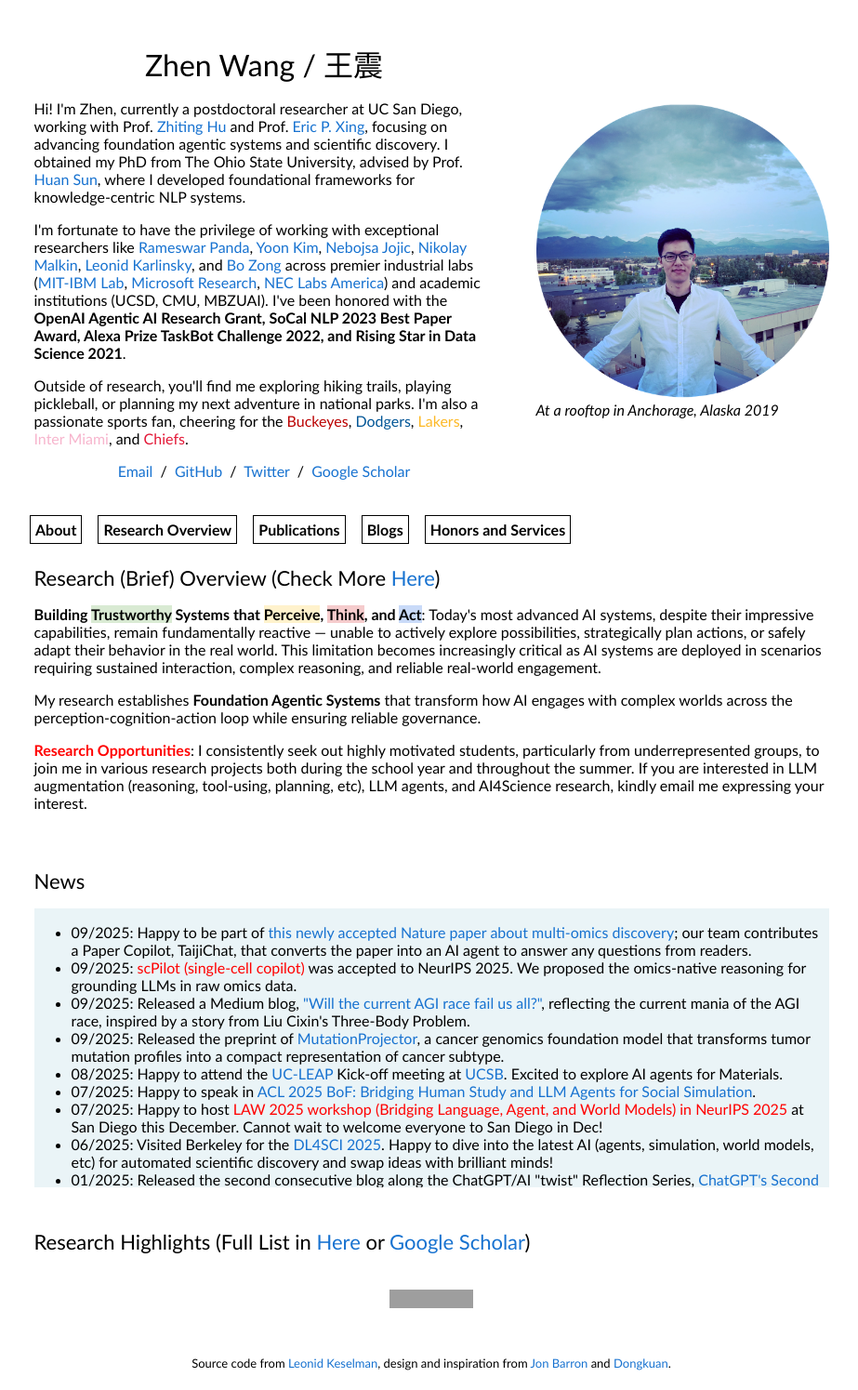
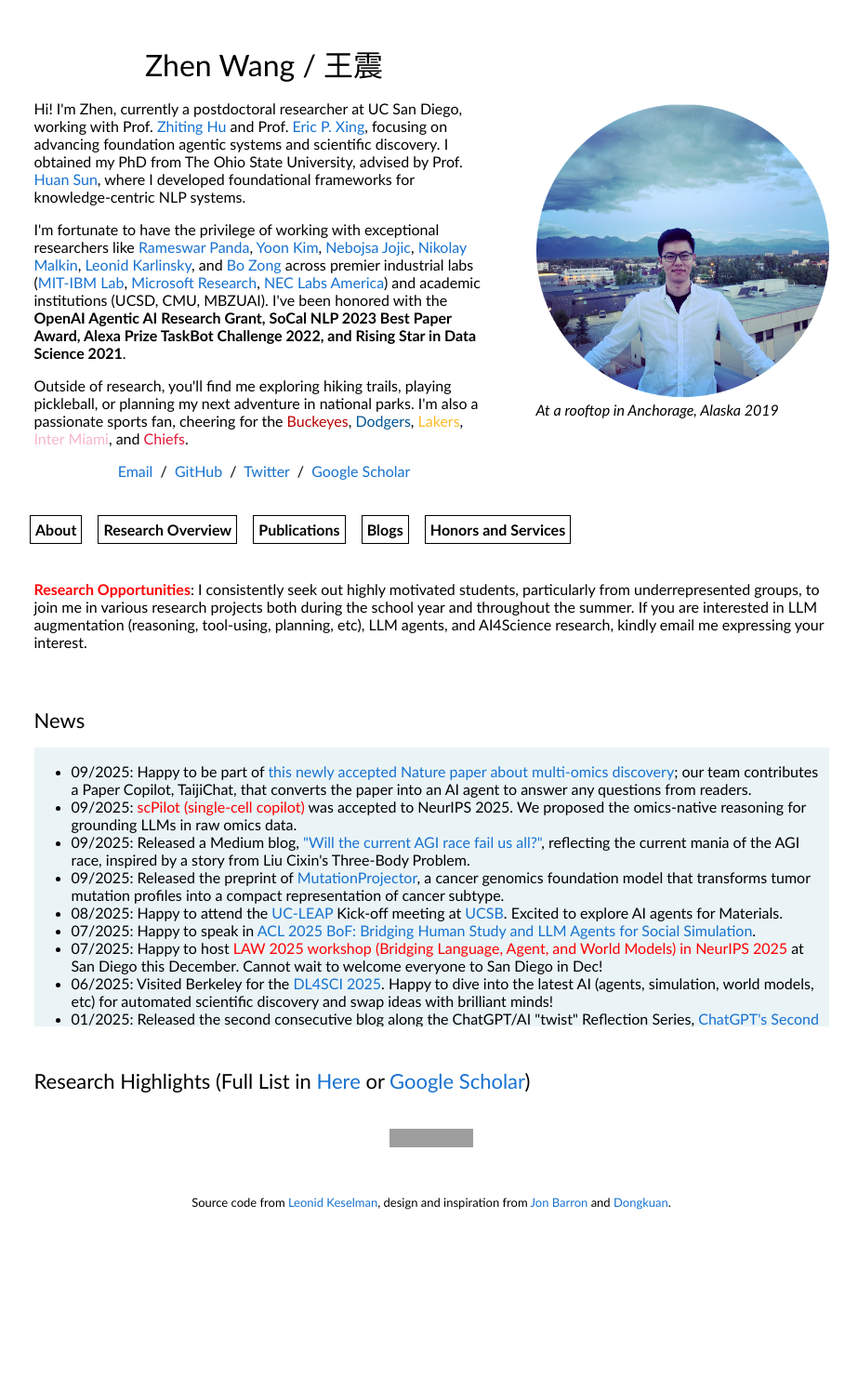
Before and after one commit to zhenwang9102/zhenwang9102.github.io, a Jekyll site: the page built from _posts/2019-06-02-venue.markdown, in a window 1280 px wide. Shown: the whole page at 93% size, without its empty margins (176-1099 px from the left). Built offline with Jekyll 4.4.1, drawn with Linux system fonts in a browser that asks for light colours; after the commit the page ends 1322 px from its top, so only the background shows below that; grey boxes are pictures that could not be loaded.

Commit message:
Update default.html

```diff
--- a/_layouts/default.html
+++ b/_layouts/default.html
@@ -100,7 +100,7 @@
           <tr>
             <td style="padding:2.5%;width:100%;vertical-align:middle">
 
-              <h2>Research (Brief) Overview (Check More <a href="https://zhenwang9102.github.io/page_research.html" style="font-family: inherit; font-size: inherit; font-weight: inherit;">Here</a>)</h2>
+              <!-- <h2>Research (Brief) Overview (Check More <a href="https://zhenwang9102.github.io/page_research.html" style="font-family: inherit; font-size: inherit; font-weight: inherit;">Here</a>)</h2>
               <p>
                 <b>Building <a style="background-color:#d9ead3;color:black;">Trustworthy</a> Systems that <a style="background-color:#fff2cc;color:black;">Perceive</a>, <a style="background-color:#f5cbcc;color:black;">Think</a>, and <a style="background-color:#c9daf8;color:black;">Act</a></b>: Today's most advanced AI systems, despite their impressive capabilities, remain fundamentally reactive — unable to actively explore possibilities, strategically plan actions, or safely adapt their behavior in the real world. This limitation becomes increasingly critical as AI systems are deployed in scenarios requiring sustained interaction, complex reasoning, and reliable real-world engagement.
               </p>
@@ -109,7 +109,7 @@
               </p>
 
               <ul>
-              </ul>
+              </ul> -->
 
               <p>
                 <a style="color:red"><b>Research Opportunities</b></a>: I consistently seek out highly motivated students, particularly from underrepresented groups, to join me in various research projects both during the school year and throughout the summer. If you are interested in LLM augmentation (reasoning, tool-using, planning, etc), LLM agents, and AI4Science research, kindly email me expressing your interest.
```
